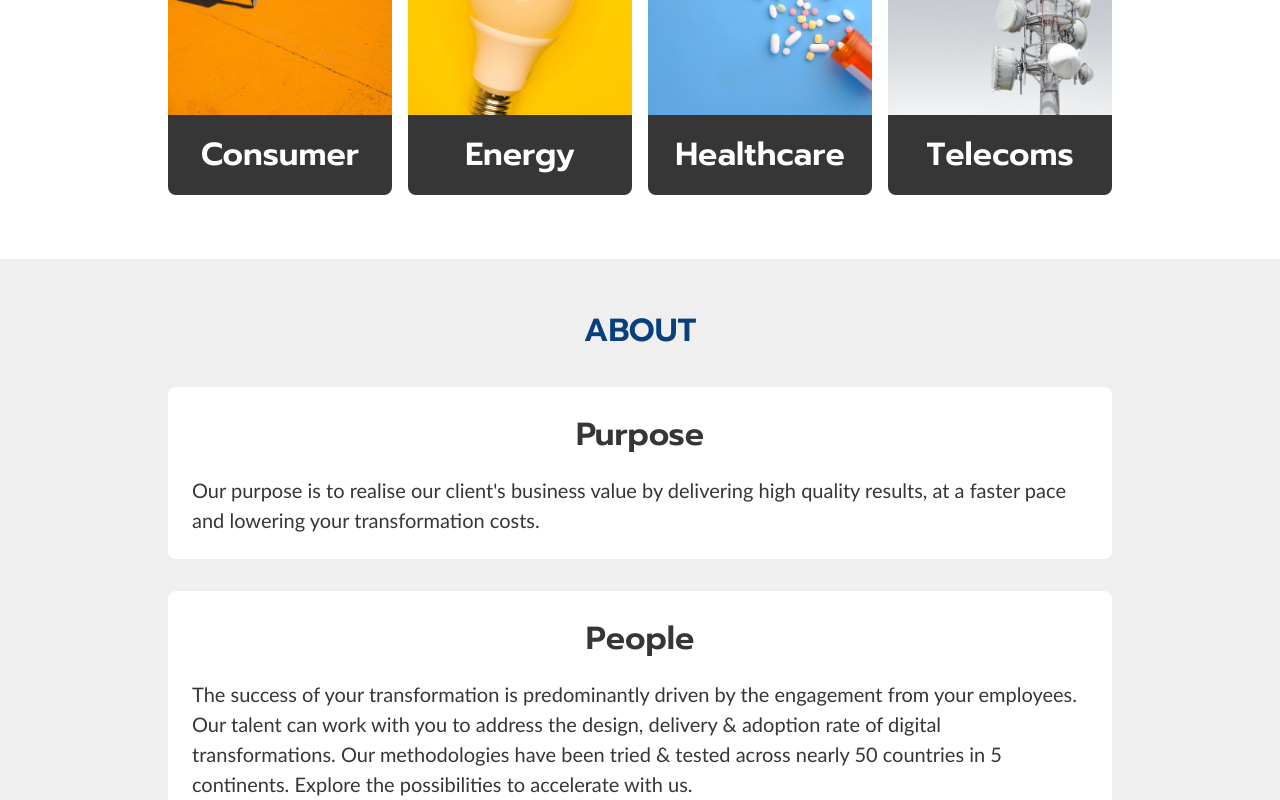
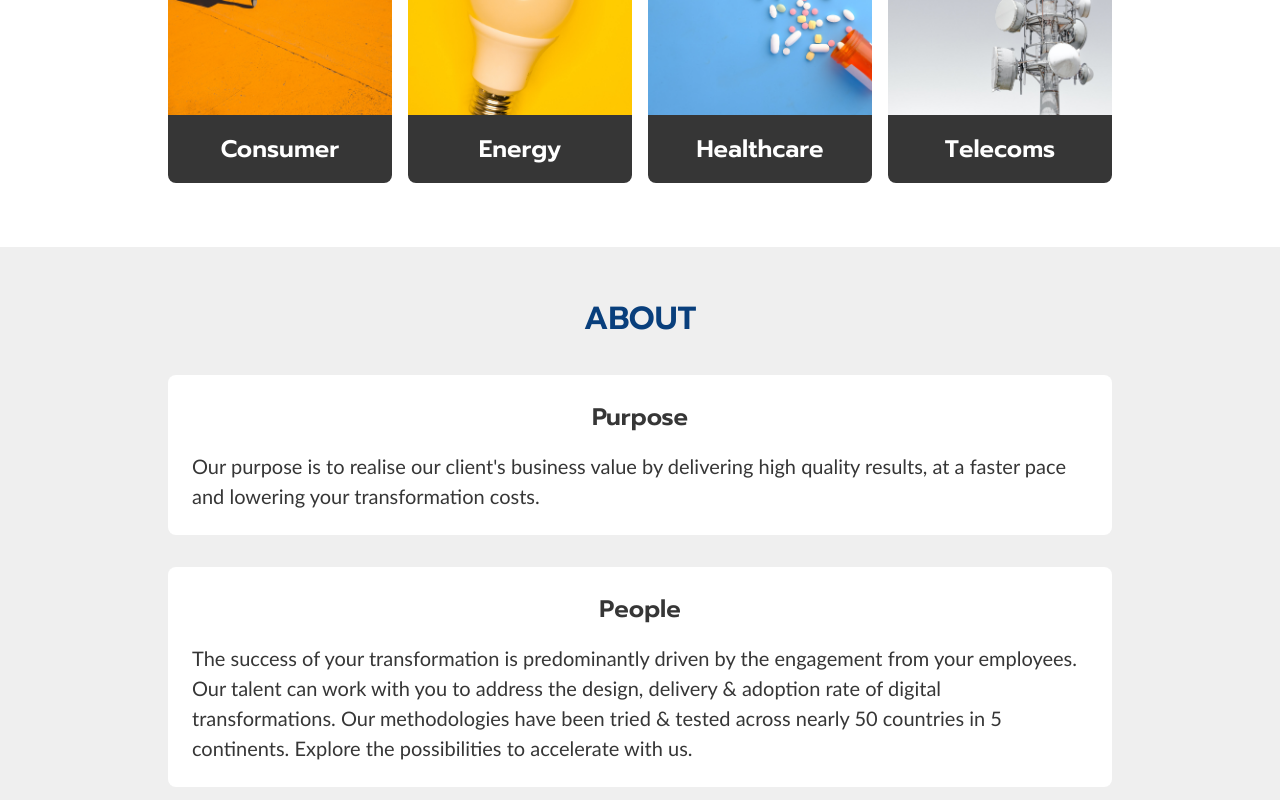
Before and after one commit to khorh/websites-cubrics, a React (Create React App) app: page / in a window 1280 px wide. Shown: the part 1840-2640 px from the top of the page. Built offline with nearby package versions, Linux system fonts and the light colour scheme.

Commit message:
changed h2 to h3

```diff
--- a/src/designSystem/card/cardAbout/CardAbout.tsx
+++ b/src/designSystem/card/cardAbout/CardAbout.tsx
@@ -13,7 +13,7 @@ interface ICardAbout extends React.HTMLAttributes<HTMLDivElement> {
 const CardAbout: FC<ICardAbout> = (props) => {
   return (
     <div className={styles.container} aria-label={"about-content-individual"}>
-      <Heading type={"h2"}>{props.data.about_name}</Heading>
+      <Heading type={"h3"}>{props.data.about_name}</Heading>
       <Text type={"p2"}>{props.data.about_description}</Text>
     </div>
   );
--- a/src/designSystem/card/cardIndustry/CardIndustry.tsx
+++ b/src/designSystem/card/cardIndustry/CardIndustry.tsx
@@ -20,7 +20,7 @@ const CardIndustry: FC<ICardIndustry> = (props) => {
         />
       </div>
       <div className={styles.title}>
-        <Heading type={"h2"} colour={"base__light"}>
+        <Heading type={"h3"} colour={"base__light"}>
           {props.data.industries_name}
         </Heading>
       </div>
```
